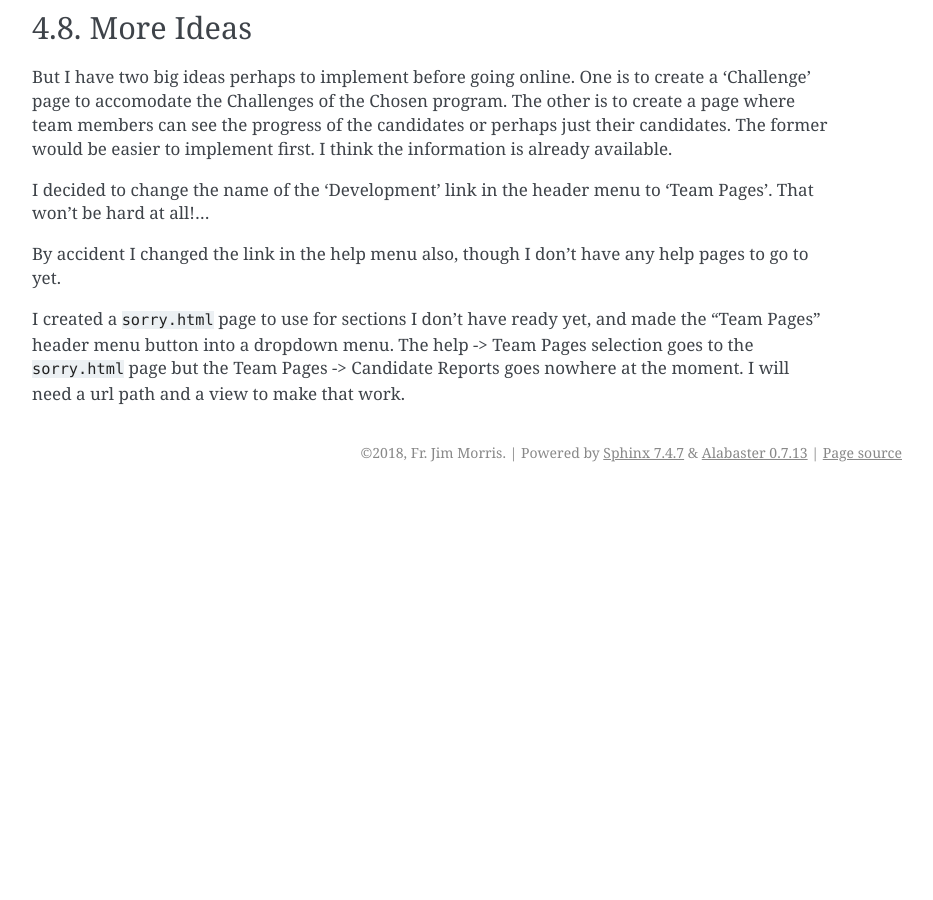
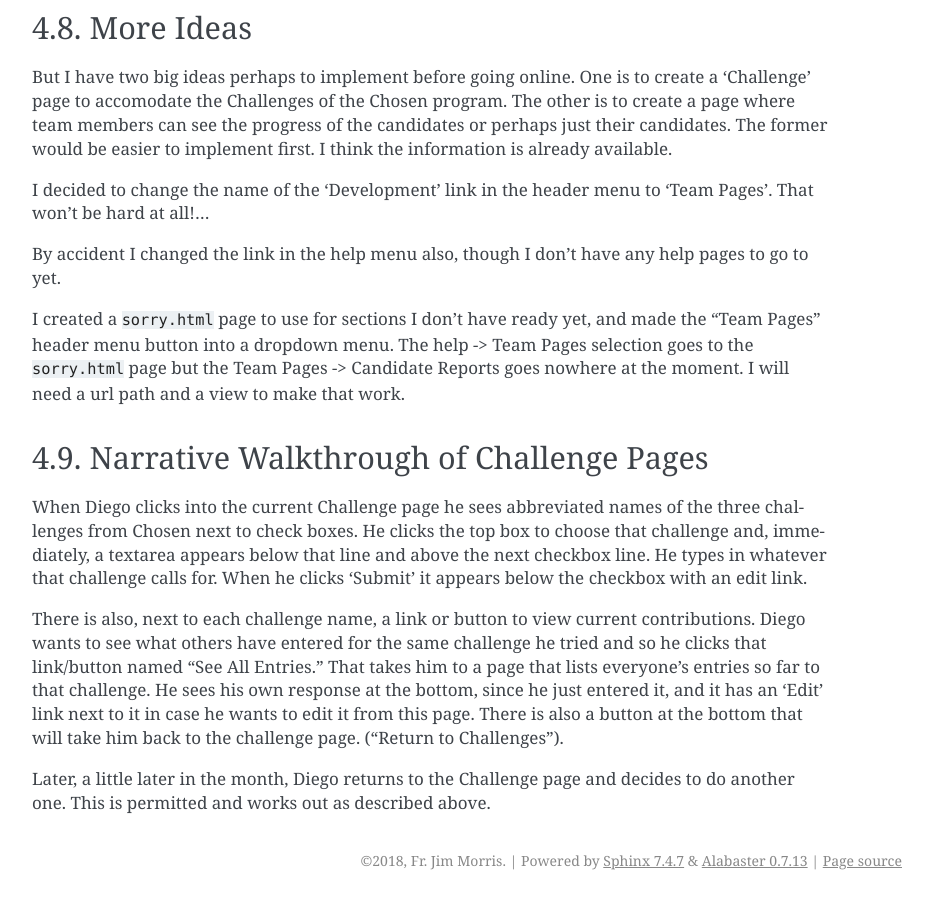
Before and after one commit to JMorris1575/confirmation2018, a Sphinx documentation site: the page built from docs/team_sections.rst, in a window 1280 px wide and 900 px high, scrolled down 28497 px. Shown: the whole window, without its empty margins (338-1271 px from the left). Built offline with Sphinx 7.4.7, drawn with Linux system fonts in a browser that asks for light colours; before the commit the page ends 28989 px from its top, so only the background shows below that; some of the changed text lies outside the part shown.

Commit message:
Beginning design of Challenge Page

```diff
--- a/docs/team_sections.rst
+++ b/docs/team_sections.rst
@@ -1221,3 +1221,20 @@ By accident I changed the link in the help menu also, though I don't have any he
 I created a ``sorry.html`` page to use for sections I don't have ready yet, and made the "Team Pages" header menu button
 into a dropdown menu. The help -> Team Pages selection goes to the ``sorry.html`` page but the Team Pages -> Candidate
 Reports goes nowhere at the moment. I will need a url path and a view to make that work.
+
+Narrative Walkthrough of Challenge Pages
+----------------------------------------
+
+When Diego clicks into the current Challenge page he sees abbreviated names of the three challenges from Chosen next to
+check boxes. He clicks the top box to choose that challenge and, immediately, a textarea appears below that line and
+above the next checkbox line. He types in whatever that challenge calls for. When he clicks 'Submit' it appears below
+the checkbox with an edit link.
+
+There is also, next to each challenge name, a link or button to view current contributions. Diego wants to see what
+others have entered for the same challenge he tried and so he clicks that link/button named "See All Entries." That
+takes him to a page that lists everyone's entries so far to that challenge. He sees his own response at the bottom,
+since he just entered it, and it has an 'Edit' link next to it in case he wants to edit it from this page. There is also
+a button at the bottom that will take him back to the challenge page. ("Return to Challenges").
+
+Later, a little later in the month, Diego returns to the Challenge page and decides to do another one. This is permitted
+and works out as described above.
```
